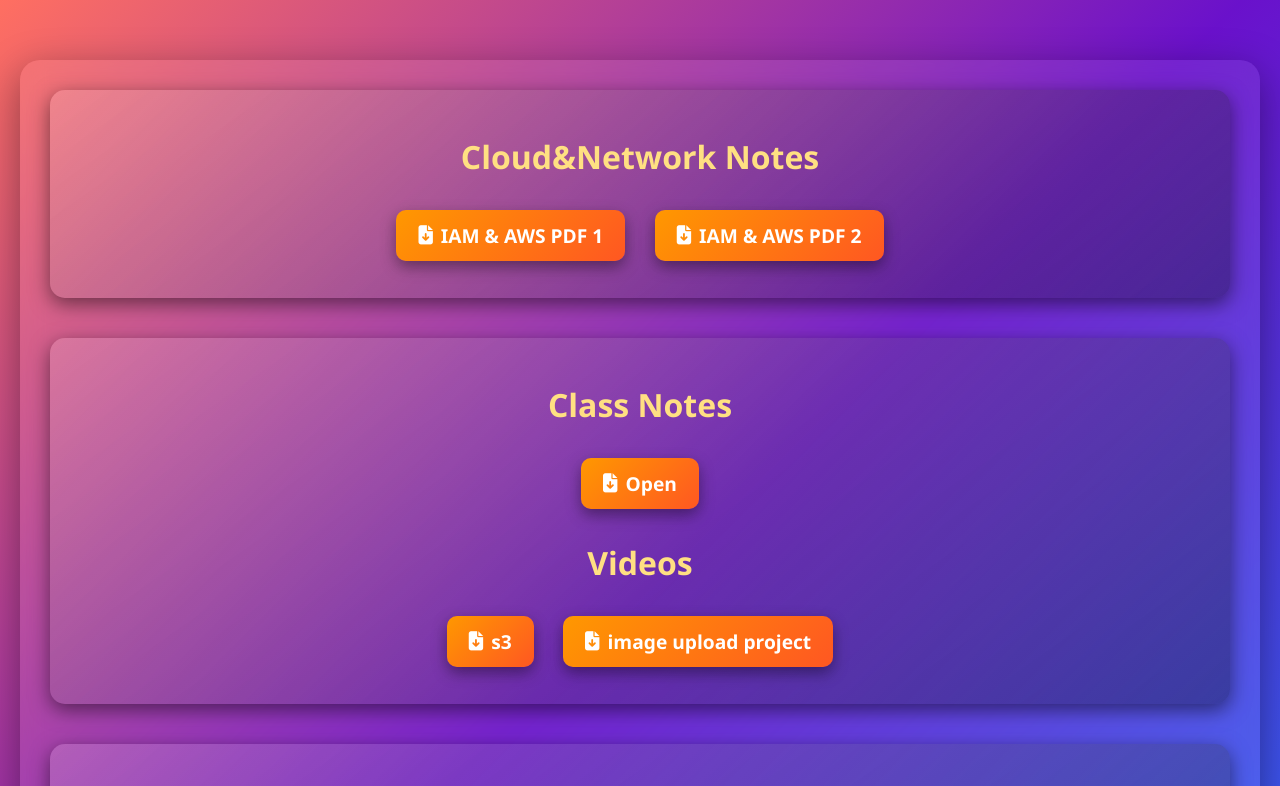
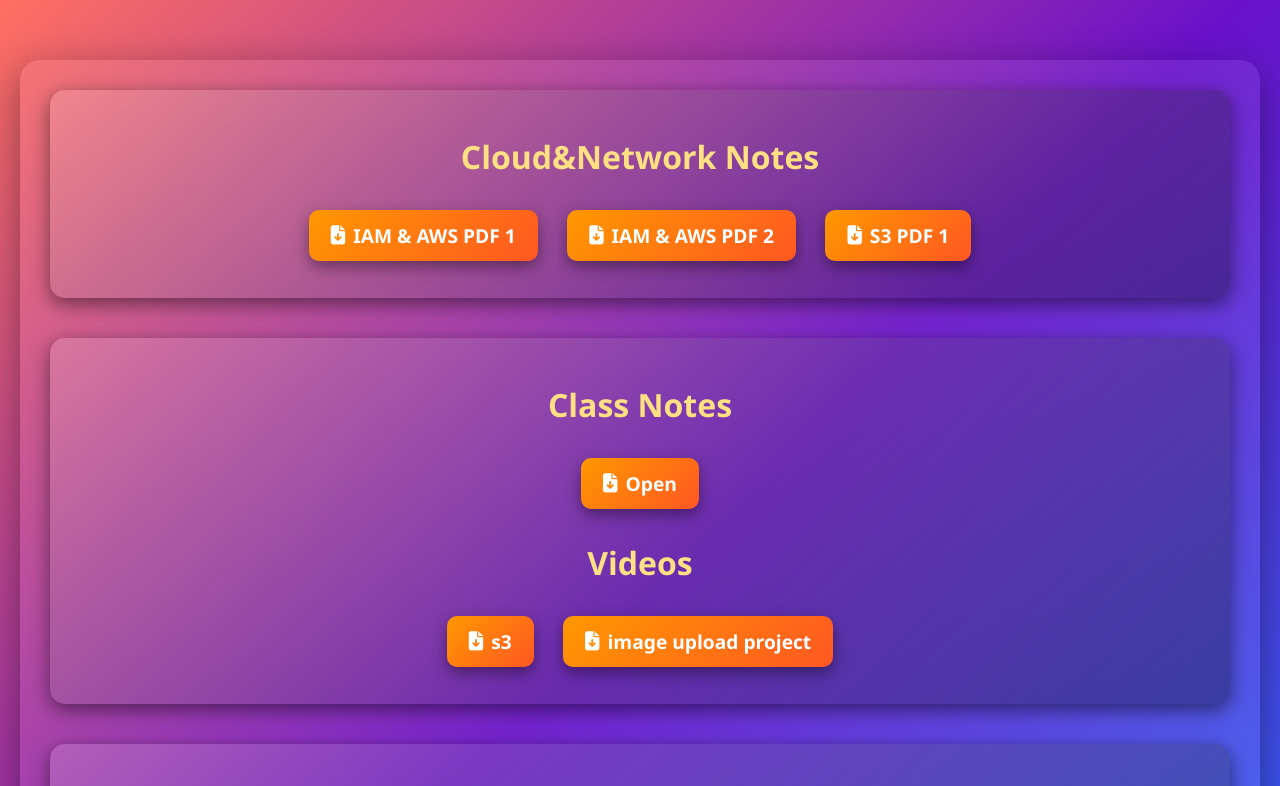
Before and after one commit to rajendra0968jangid/cloud-network, a plain HTML site: page index.html in a window 1280 px wide. Shown: the top 786 px of the page. Drawn offline with Linux system fonts and the light colour scheme.

Commit message:
Add link to S3 PDF in index.html

```diff
--- a/index.html
+++ b/index.html
@@ -25,6 +25,9 @@
         </a>
         <a class="pdf-btn" href="./pdf/Resource_AWS-IAM-rajendra-0968.pdf.pdf" target="_blank">
           <i class="fas fa-file-download"></i> IAM & AWS PDF 2
+        </a>
+        <a class="pdf-btn" href="./pdf/S11Amazon S3_compressed.pdf" target="_blank">
+          <i class="fas fa-file-download"></i> S3 PDF 1
         </a>
       </div>
 
```
